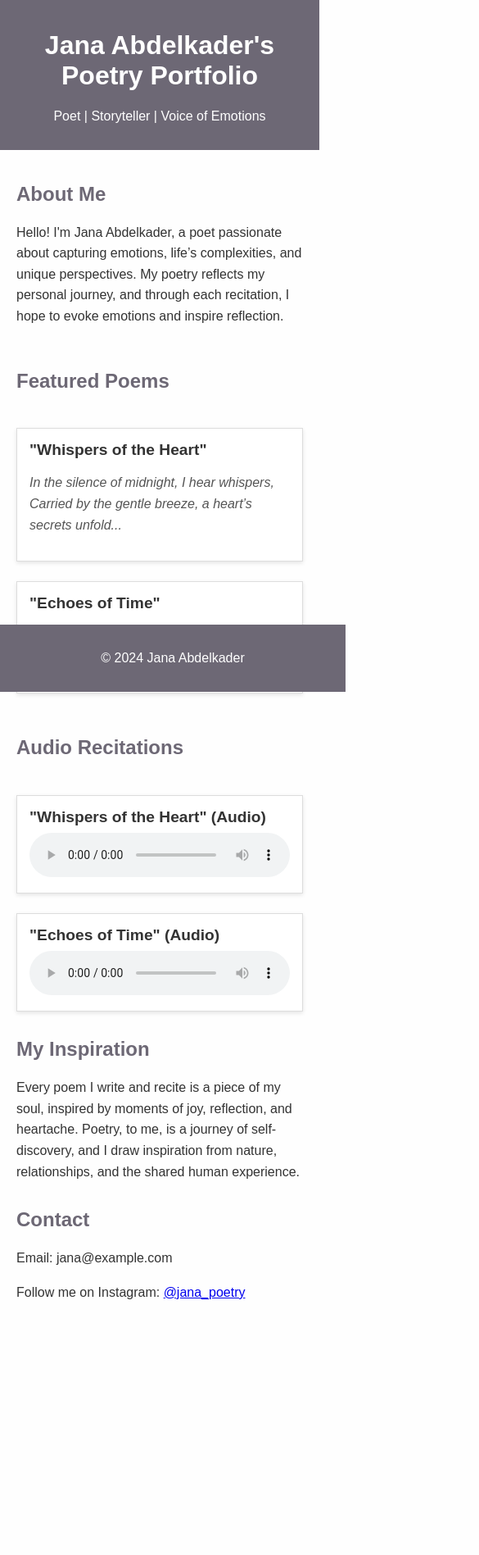
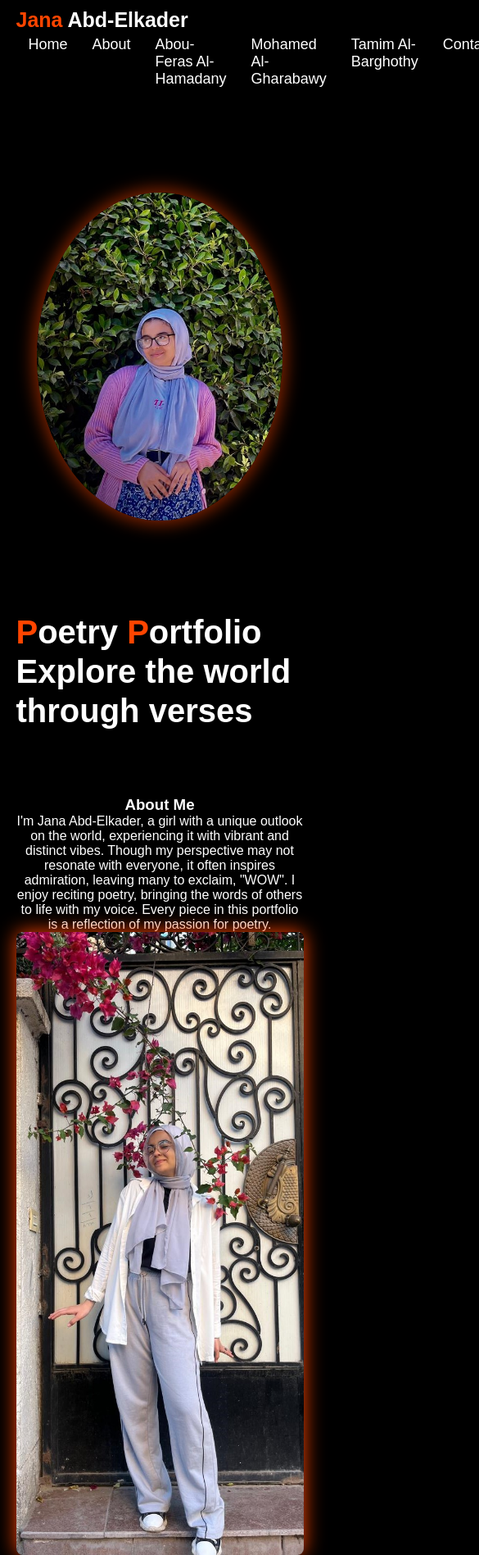
Before and after one commit to jana7amohamed/Jana-Abdelkader, a plain HTML site: page index.html in a window 390 px wide. Shown: the top 1897 px of the page at 82% size, 585 px wide, since content can reach past the window. Before the commit the page ends 1641 px from the top, so only its background shows below. Drawn offline with Linux system fonts and the light colour scheme.

Commit message:
Add files via upload

```diff
--- a/index.html
+++ b/index.html
@@ -3,127 +3,92 @@
 <head>
     <meta charset="UTF-8">
     <meta name="viewport" content="width=device-width, initial-scale=1.0">
-    <title>Jana Abdelkader's Poetry Portfolio</title>
-    <style>
-        body {
-            font-family: Arial, sans-serif;
-            background-color: #fefefe;
-            color: #333;
-            margin: 0;
-        }
-        header {
-            background-color: #6d6875;
-            color: #fff;
-            padding: 1rem;
-            text-align: center;
-        }
-        .container {
-            padding: 20px;
-            max-width: 800px;
-            margin: auto;
-        }
-        h2 {
-            color: #6d6875;
-        }
-        .section {
-            margin-bottom: 2rem;
-        }
-        .section p {
-            line-height: 1.6;
-        }
-        footer {
-            background-color: #6d6875;
-            color: #fff;
-            text-align: center;
-            padding: 1rem;
-            position: fixed;
-            width: 100%;
-            bottom: 0;
-        }
-        .poems, .recordings {
-            display: flex;
-            flex-direction: column;
-            gap: 1.5rem;
-        }
-        .poem, .recording {
-            background-color: #fff;
-            padding: 15px;
-            border: 1px solid #ddd;
-            box-shadow: 0 2px 5px rgba(0,0,0,0.1);
-        }
-        .poem-title, .recording-title {
-            font-weight: bold;
-            font-size: 1.2rem;
-            color: #333;
-        }
-        .poem-text {
-            font-style: italic;
-            color: #555;
-        }
-        audio {
-            width: 100%;
-            margin-top: 0.5rem;
-        }
-    </style>
+    <title>Portfolio</title>
+    <link rel="stylesheet" href="style.css">
+    <link href="https://fonts.googleapis.com/css2?family=Amiri&display=swap" rel="stylesheet">
+    <link rel="stylesheet" href="https://cdnjs.cloudflare.com/ajax/libs/font-awesome/6.0.0-beta3/css/all.min.css">
 </head>
 <body>
-
-    <header>
-        <h1>Jana Abdelkader's Poetry Portfolio</h1>
-        <p>Poet | Storyteller | Voice of Emotions</p>
+    <header class="header">
+        <a href="#" class="logo"><span>Jana</span> Abd-Elkader</a>
+        <nav class="navbar">
+            <a href="#home">Home</a>
+            <a href="#about">About</a>
+            <a href="#alhamadany">Abou-Feras Al-Hamadany</a>
+            <a href="#gharabawy">Mohamed Al-Gharabawy</a>
+            <a href="#barghothy">Tamim Al-Barghothy</a>
+            <a href="#contact">Contact</a>
+        </nav>
     </header>
 
-    <div class="container">
-        <section class="section about">
-            <h2>About Me</h2>
-            <p>Hello! I'm Jana Abdelkader, a poet passionate about capturing emotions, life’s complexities, and unique perspectives. My poetry reflects my personal journey, and through each recitation, I hope to evoke emotions and inspire reflection.</p>
-        </section>
-
-        <section class="section poems">
-            <h2>Featured Poems</h2>
-            <div class="poem">
-                <div class="poem-title">"Whispers of the Heart"</div>
-                <p class="poem-text">In the silence of midnight, I hear whispers, <br> Carried by the gentle breeze, a heart’s secrets unfold...</p>
+    <section id="home" class="home">
+        <div class="imgbox">
+            <img src="Jana Abdelkader.jpeg" alt="Profile Picture">
         </div>
-            <div class="poem">
-                <div class="poem-title">"Echoes of Time"</div>
-                <p class="poem-text">Through fleeting moments and fading days, <br> Memories linger like echoes in the heart...</p>
+        <div class="home-content">
+            <h1><span>P</span>oetry <span>P</span>ortfolio<br>Explore the world through verses</h1>
         </div>
     </section>
 
-        <section class="section recordings">
-            <h2>Audio Recitations</h2>
-            <div class="recording">
-                <div class="recording-title">"Whispers of the Heart" (Audio)</div>
-                <audio controls>
-                    <source src="path/to/whispers-of-the-heart.mp3" type="audio/mpeg">
-                    Your browser does not support the audio element.
-                </audio>
+    <div class="about">
+        <div class="about-content">
+            <h3>About Me</h3>
+            <p>I'm Jana Abd-Elkader, a girl with a unique outlook on the world, experiencing it with vibrant and distinct vibes. Though my perspective may not resonate with everyone, it often inspires admiration, leaving many to exclaim, "WOW". I enjoy reciting poetry, bringing the words of others to life with my voice. Every piece in this portfolio is a reflection of my passion for poetry.</p>
         </div>
-            <div class="recording">
-                <div class="recording-title">"Echoes of Time" (Audio)</div>
-                <audio controls>
-                    <source src="path/to/echoes-of-time.mp3" type="audio/mpeg">
-                    Your browser does not support the audio element.
-                </audio>
+        <div class="about-img">
+            <img src="About.jpeg" alt="About Me">
+        </div>
+    </div>
+
+    <!-- Abou-Feras Al-Hamadany Section -->
+    <section id="alhamadany" class="section abou-feras">
+        <div class="content">
+            <div class="section-img-container">
+                <img src="Abou feras.jpeg" alt="Abou-Feras Al-Hamadany" class="section-img">
+            </div>
+            <div class="section-description">
+                <h3>Abou-Feras Al-Hamadany</h3>
+                <p>The provided lines express profound longing and melancholy, contrasting the sweetness of love with the bitterness of life. The speaker wishes for the beloved's approval and a flourishing connection between them, feeling isolated from the world. Love is depicted as transformative, making all struggles seem insignificant. The poet uses vivid imagery and metaphors, comparing love to pure water and emphasizing the unattainability of desires through the imagery of a mirage. Overall, the verses reflect a deep emotional yearning for connection, highlighting the complexities and challenges of love.</p>
+            </div>
         </div>
     </section>
 
-        <section class="section inspiration">
-            <h2>My Inspiration</h2>
-            <p>Every poem I write and recite is a piece of my soul, inspired by moments of joy, reflection, and heartache. Poetry, to me, is a journey of self-discovery, and I draw inspiration from nature, relationships, and the shared human experience.</p>
+    <!-- Gharabawy Section -->
+    <section id="gharabawy" class="section gharabawy">
+        <div class="content">
+            <div class="section-img-container">
+                <img src="Ghrabawy.jpeg" alt="Gharabawy" class="section-img">
+            </div>
+            <div class="section-description">
+                <h3>Mohamed Al-Gharabawy: سائلوا بارليف</h3>
+                <p>The provided lines celebrate the resilience and strength of the people of Sinai in the face of oppression. The speaker reflects on the powerful echo of their cries, emphasizing the suffering endured under tyranny. The moment when they proclaim "God is the Greatest" is pivotal, shaking the foundations of falsehood and instilling fear in the oppressors. The lines convey a sense of victory as the stronghold of the oppressors collapses, ending the myth of their invincibility. Ultimately, the poem highlights the triumph of justice over tyranny, illustrating the indomitable spirit of those who resist and fight for their freedom.</p>
+            </div>
+        </div>
     </section>
 
-        <section class="section contact">
-            <h2>Contact</h2>
-            <p>Email: jana@example.com</p>
-            <p>Follow me on Instagram: <a href="https://www.instagram.com/jana_poetry" target="_blank">@jana_poetry</a></p>
+    <!-- El Barghothy Section -->
+    <section id="barghothy" class="section el-barghothy">
+        <div class="content">
+            <div class="section-img-container">
+                <img src="barghothy.jpeg" alt="El Barghothy" class="section-img">
+            </div>
+            <div class="section-description">
+                <h3>Tamim El-Barghothy: في القدس</h3>
+                <p>The lines express the profound and miraculous nature of Jerusalem, where contradictions coexist and wonders are undeniable. The imagery of flipping through pieces of fabric symbolizes the city's rich history, blending the old with the new. The miracles in Jerusalem are tangible and can be felt through personal interactions, whether greeting an elder or touching a building. The poet suggests that these experiences leave an indelible mark, like an inscription of a poem on one's hands, connecting the visitor to the heritage and honor of the city. Overall, the verses celebrate the deep historical and spiritual significance of Jerusalem, inviting a sense of reverence and connection.</p>
+            </div>
+        </div>
     </section>
-    </div>
 
-    <footer>
-        <p>&copy; 2024 Jana Abdelkader</p>
-    </footer>
-
+    <!-- Contact Section -->
+    <section id="contact" class="section">
+        <h2>Contact Me</h2>
+        <p>Feel free to reach out to me through the following channels:</p>
+        <ul class="contact-list">
+            <li><a href="mailto:janaa.abdelkaderr@gmail.com"><i class="fas fa-envelope"></i> Email</a></li>
+            <li><a href="tel:+201554096637"><i class="fas fa-phone-alt"></i> Phone</a></li>
+            <li><a href="https://www.linkedin.com/in/jana-abd-elkader-7456202a0" target="_blank"><i class="fab fa-linkedin"></i> LinkedIn</a></li>
+            <li><a href="https://github.com/yourprofile" target="_blank"><i class="fab fa-github"></i> GitHub</a></li>
+        </ul>
+    </section>
 </body>
 </html>
--- /dev/null
+++ b/style.css
@@ -0,0 +1,209 @@
+body {
+    font-family: 'Amiri', serif; /* Arabic-supporting font */
+    background-color: black; /* General background color */
+    color: white; /* General text color */
+}
+
+* {
+    margin: 0;
+    padding: 0;
+    box-sizing: border-box;
+    font-family: 'Poppins', sans-serif;
+    text-decoration: none;
+    list-style: none;
+}
+
+/* Header Styles */
+.header {
+    padding: 10px 5%; /* Reduced padding for more space */
+    background: black;
+    z-index: 100;
+    width: 100%; /* Full width */
+}
+
+.logo {
+    font-size: 25px;
+    color: white;
+    font-weight: 600;
+    transition: 0.3s ease;
+    white-space: normal; /* Allows the logo to wrap into multiple lines */
+}
+
+.logo:hover {
+    color: orangered;
+    text-shadow: 0 0 25px orangered, 0 0 50px orangered;
+    transform: scale(1.1);
+}
+
+span {
+    color: orangered;
+}
+
+.navbar {
+    display: flex; /* Align buttons in a row */
+}
+
+.navbar a {
+    font-size: 18px;
+    color: white;
+    font-weight: 500;
+    margin: 0 15px; /* Reduced margin for buttons */
+    border-bottom: 3px solid transparent;
+    transition: 0.3s ease;
+    padding: 5px 0; /* Added padding for click area */
+}
+
+.navbar a:hover,
+.navbar a.active {
+    color: orangered;
+    border-bottom: 3px solid orangered;
+}
+
+/* Home Section */
+.home {
+    margin-top: 80px; /* Space below header */
+    display: flex;
+    align-items: flex-start; /* Align items at the start */
+    gap: 7em;
+    padding: 30px 5%; /* Adjusted padding */
+}
+
+.imgbox {
+    flex-shrink: 0;
+    display: flex;
+    justify-content: center;
+    align-items: center;
+}
+
+.imgbox img {
+    width: 300px;
+    height: 400px;
+    border-radius: 50%;
+    object-fit: cover;
+    box-shadow: 0px 0px 20px 5px rgba(255, 69, 0, 0.5);
+    transition: transform 0.3s ease;
+}
+
+.imgbox img:hover {
+    transform: scale(1.05);
+}
+
+.home-content h1 {
+    font-size: 62px;
+    line-height: 1.2;
+}
+
+.home-content p {
+    font-size: 18px;
+    margin: 25px 0 30px;
+}
+
+/* Section Styles */
+.section {
+    padding: 50px 5%; /* Padding for spacing */
+}
+
+.content {
+    display: flex; /* Flex for layout */
+    align-items: flex-start; /* Align items at the start */
+}
+
+.section-img-container {
+    margin-right: 20px; /* Space between image and text */
+}
+
+.section-img {
+    width: 100%; /* Responsive image */
+    max-width: 300px; /* Max width */
+    height: auto; /* Maintain aspect ratio */
+    border-radius: 8px; /* Rounded corners */
+    box-shadow: 0 0 25px orangered; /* Highlight effect */
+    transition: transform 0.3s ease; /* Transition for hover effect */
+}
+
+.section-img:hover {
+    transform: scale(1.05); /* Slight zoom on hover */
+}
+
+.section-description {
+    flex: 1; /* Equal space for text */
+}
+
+/* About Section */
+.about {
+    display: flex; /* Flex for layout */
+    align-items: center; /* Center alignment */
+    padding: 50px 5%; /* Padding for spacing */
+}
+
+.about-content {
+    flex: 1; /* Equal space for text */
+}
+
+.about-img {
+    flex: 1; /* Equal space for image */
+}
+
+.about-img img {
+    width: 100%; /* Responsive image */
+    max-width: 400px; /* Max width */
+    height: auto; /* Maintain aspect ratio */
+    border-radius: 8px; /* Rounded corners */
+    box-shadow: 0 0 25px orangered; /* Highlight effect */
+    transition: transform 0.3s ease; /* Transition for hover effect */
+}
+
+.about-img img:hover {
+    transform: scale(1.05); /* Slight zoom on hover */
+}
+
+/* Contact Section */
+.contact {
+    padding: 50px 5%; /* Padding for spacing */
+}
+
+.contact-list {
+    display: flex; /* Flex for layout */
+    flex-direction: column; /* Stack items vertically */
+    gap: 10px; /* Space between items */
+}
+
+.contact-list a {
+    color: orangered; /* Color for icons */
+    font-size: 18px; /* Font size */
+    transition: color 0.3s ease; /* Transition for hover effect */
+}
+
+.contact-list a:hover {
+    color: white; /* Change color on hover */
+}
+
+/* Responsive Design */
+@media screen and (max-width: 768px) {
+    .home {
+        flex-direction: column; /* Stack items on small screens */
+        align-items: center; /* Center alignment */
+    }
+
+    .home-content h1 {
+        font-size: 40px; /* Adjusted heading size */
+    }
+
+    .about {
+        flex-direction: column; /* Stack items on small screens */
+        align-items: center; /* Center alignment */
+    }
+
+    .about-content, .about-img {
+        flex: none; /* Remove flex behavior */
+        text-align: center; /* Center alignment */
+    }
+
+    .section {
+        flex-direction: column; /* Stack items on small screens */
+    }
+
+    .section-img-container {
+        margin-bottom: 20px; /* Space between image and text */
+    }
+}
```
Also changed, not shown: Abou feras.jpeg (added), About.jpeg (added), Ghrabawy.jpeg (added), Jana Abdelkader.jpeg (added), barghothy.jpeg (added). Lines whose indentation alone changed are shown as unchanged.
